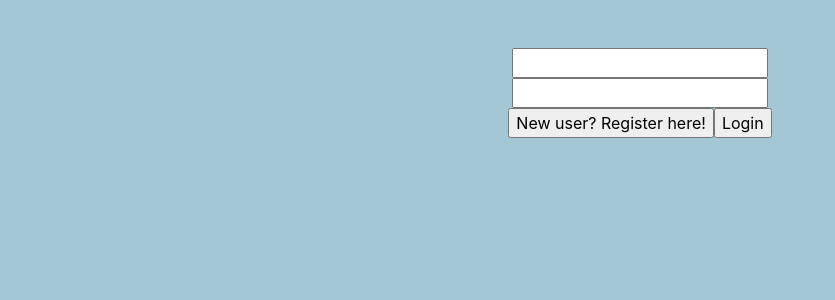
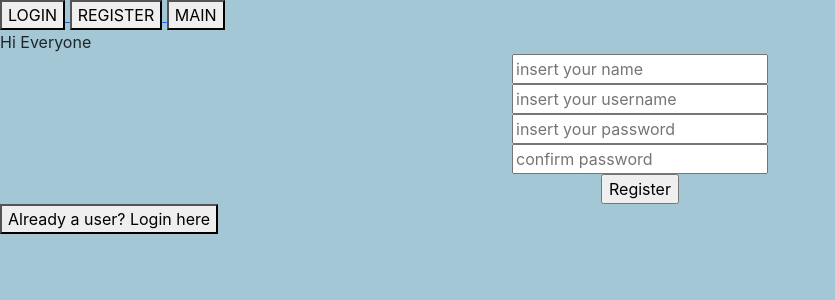
Before and after one commit to nicolahcm/frontEndReactCardArrays, a React (Create React App) app: page /register in a window 1280 px wide. Shown: the top 300 px of the page, without its empty margins (0-835 px from the left). Built offline with nearby package versions, Linux system fonts and the light colour scheme; a web font is replaced by a local one.

Commit message:
first small changes for SPA 0.5

```diff
--- a/package.json
+++ b/package.json
@@ -8,6 +8,7 @@
     "@testing-library/user-event": "^12.6.2",
     "react": "^17.0.1",
     "react-dom": "^17.0.1",
+    "react-router-dom": "^5.2.0",
     "react-scripts": "4.0.1",
     "web-vitals": "^0.2.4"
   },
--- a/src/components/App.jsx
+++ b/src/components/App.jsx
@@ -2,53 +2,75 @@ import React, { useEffect, useState } from 'react';
 import Login from './Login';
 import Main from './Main';
 import Register from './Register';
+import { BrowserRouter as Router, Link, Switch, Route, useHistory } from 'react-router-dom';
 
 const App = () => {
 
-    const [pageMode, setPageMode] = useState("Login") // or Main or Register
+    // const [pageMode, setPageMode] = useState("Login") // or Main or Register
+
     const [token, setToken] = useState("")
     const [user, setUser] = useState("")
 
-    useEffect(() => {
-        if (localStorage.getItem('token')) {
-            setToken(localStorage.getItem('token'))
-            setUser(localStorage.getItem('user'))
+    // useEffect(() => {
+    //     if (localStorage.getItem('token')) {
+    //         setToken(localStorage.getItem('token'))
+    //         setUser(localStorage.getItem('user'))
+    //         // TO MAKE IN FUTURE!
+    //         // Make fetch request to validate token!
+    //         // Then setPageMode('Main') --> redirect to the main page!
+    //         // for now let's test
+
+    //         setPageMode('Main')
+    //     }
+    // }, [])
 
 
-            // TO MAKE IN FUTURE!
-            // Make fetch request to validate token!
-            // Then setPageMode('Main') --> redirect to the main page!
-            // for now let's test
-
-            setPageMode('Main')
-        }
-    }, [])
+    // const togglePageMode = (newState) => {  // newState will be "Login", "Main" or "Register"
+    //     setPageMode(newState)
+    // }
 
 
-    const togglePageMode = (newState) => {  // newState will be "Login", "Main" or "Register"
-        setPageMode(newState)
-    }
+    return (
+        <Router>
 
+            <Link to="/login"> <button> LOGIN </button> </Link>
+            <Link to="/register"> <button> REGISTER </button> </Link>
+            <Link to="/main"> <button>MAIN</button></Link>
 
-    if (pageMode === "Login") {
-        return (
-            <div>
-                <Login togglePageMode={togglePageMode} />
-            </div>
-        )
-    } else if (pageMode === "Main") {
-        return (
-            <div>
-                <Main togglePageMode={togglePageMode} user={user} />
-            </div>
-        )
-    } else if (pageMode === "Register") {
-        return (
-            <div>
-                <Register togglePageMode={togglePageMode} />
-            </div>
-        )
-    }
+            <Route path="/login">
+                <Login />
+            </Route>
+
+            <Route path="/register">
+                <Register />
+            </Route>
+
+            <Route path="/main">
+                <Main />
+            </Route>
+
+        </Router>
+    )
+
+    // if (pageMode === "Login") {
+    //     return (
+    //         <div>
+    //             <Login togglePageMode={togglePageMode} />
+    //         </div>
+    //     )
+    // } else if (pageMode === "Main") {
+    //     return (
+    //         <div>
+    //             <Main togglePageMode={togglePageMode} user={user} />
+    //         </div>
+    //     )
+    // } else if (pageMode === "Register") {
+    //     return (
+    //         <div>
+    //             <Register togglePageMode={togglePageMode} />
+    //         </div>
+    //     )
+    // }
 }
 
 
--- a/src/components/MessageLoginRegister.jsx
+++ b/src/components/MessageLoginRegister.jsx
@@ -2,7 +2,6 @@ import React, { useState, useEffect } from 'react';
 
 
 const MessageLoginRegister = ({ msg, typeMsg }) => {
-
 
     if (typeMsg === "error") {
         return (
--- a/src/components/Register.jsx
+++ b/src/components/Register.jsx
@@ -1,5 +1,6 @@
 import React, { useState, useEffect } from 'react';
 import MessageLoginRegister from './MessageLoginRegister';
+import { Link } from 'react-router-dom';
 
 const Register = ({ togglePageMode }) => {
 
@@ -37,10 +38,6 @@ const Register = ({ togglePageMode }) => {
         setConfirmPassword(e.target.value)
     }
 
-    const handleClickLoginBtn = (e) => {
-        e.preventDefault()
-        togglePageMode('Login')
-    }
 
     const handleClickRegisterBtn = (e) => {
         e.preventDefault()
@@ -90,10 +87,11 @@ const Register = ({ togglePageMode }) => {
                 <br />
                 <input type="password" value={confirmPassword} onChange={handleChangeConfirmPassword} placeholder="confirm password" />
                 <br />
-                <input type="button" onClick={handleClickLoginBtn} className="ml-2" value="Already registered? Login here" />
-                <input type="button" onClick={handleClickRegisterBtn} className="mr-2" value="Register" />
+                <input type="button" onClick={handleClickRegisterBtn} value="Register" />
+            </form>
 
-            </form>
+            {/* <Redirect to="/login"> <button> Already a user? Login here</button></Redirect> ... This immediately redirects somewhere else...  */}
+            <Link to="/login"> <button> Already a user? Login here</button> </Link>
 
 
 
```
Also changed, not shown: 2 other files (tests, documents, lock files or other folders).
